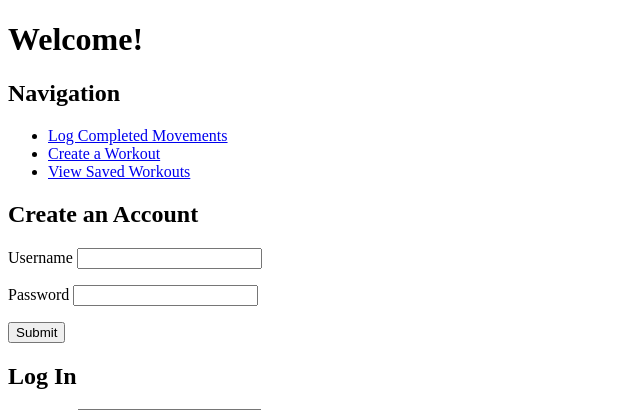
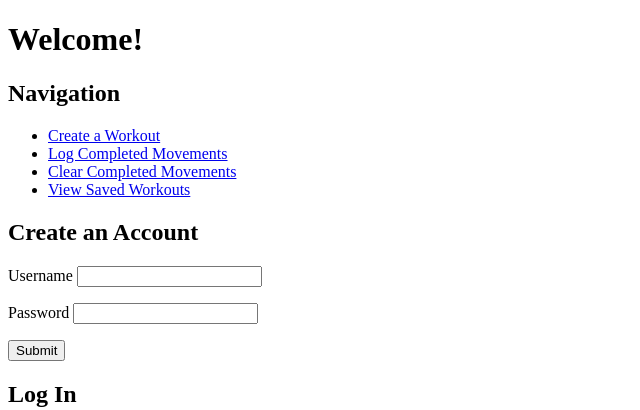
Before and after one commit to mollycstark/Pocket-Personal-Trainer, a Flask app: page / in a window 1280 px wide. Shown: the top 410 px of the page, without its empty margins (0-640 px from the left). Run offline with Flask 3, Linux system fonts and the light colour scheme.

Commit message:
FINISHED DEBUGGING LAST FEATURE WOOOOOOO

```diff
--- a/model.py
+++ b/model.py
@@ -120,7 +120,7 @@ class WorkoutMovement(db.Model):
     workout_id = db.Column(db.Integer, db.ForeignKey('workouts.workout_id'), nullable=False)
     movement_id = db.Column(db.Integer, db.ForeignKey('movements.movement_id'), nullable=False)
     sets = db.Column(db.Integer, nullable=True)
-    repetitions = db.Column(db.Integer, nullable=True)
+    reps = db.Column(db.Integer, nullable=True)
 
     workout = db.relationship("Workout", back_populates="workout_movements")
     movement = db.relationship("Movement", back_populates="workout_movements")
--- a/server.py
+++ b/server.py
@@ -78,6 +78,21 @@ def select_completed_movements():
     db.session.commit()
 
     return ('', 204)
+
+
+@app.route("/delete_completed_movements")
+def delete_completed_movements():
+    """User deletes completed movements."""
+
+    user = crud.get_user_by_username(session["user_username"])
+    users_completed_movements = crud.get_completed_movement_by_user(user)
+
+    for completed_movement in users_completed_movements:
+        crud.delete_completed_movement(completed_movement)
+
+    flash("Completed movements cleared.")
+
+    return render_template("delete_completed_movements.html")
 
 
 @app.route("/body_region")
@@ -170,13 +185,19 @@ def select_sets_reps():
     workout_movements = users_workout.workout_movements
 
     if request.args.get("num_sets"):
-        workout_movement = request.args.get("workout_movement")
+        workout_movement_id = request.args.get("workout_movement")
+        workout_movement = crud.get_workout_movement_by_id(workout_movement_id)
+
         num_sets = int(request.args.get("num_sets"))
+
         crud.update_workout_movement_sets(workout_movement, num_sets)
 
     elif request.args.get("num_reps"):
-        workout_movement = request.args.get("workout_movement")
+        workout_movement_id = request.args.get("workout_movement")
+        workout_movement = crud.get_workout_movement_by_id(workout_movement_id)
+
         num_reps = int(request.args.get("num_reps"))
+
         crud.update_workout_movement_reps(workout_movement, num_reps)
 
     return render_template("sets_reps.html", workout_movements=workout_movements)
--- a/templates/homepage.html
+++ b/templates/homepage.html
@@ -6,8 +6,9 @@
 
   <h2>Navigation</h2>
   <ul>
+    <li><a href="/body_region">Create a Workout</a></li>
     <li><a href="/completed_movements">Log Completed Movements</a></li>
-    <li><a href="/body_region">Create a Workout</a></li>
+    <li><a href="/delete_completed_movements">Clear Completed Movements</a></li>
     <li><a href="/view_workouts">View Saved Workouts</a></li>
   </ul>
 
```
Also changed, not shown: crud.py (+8 -1 lines), README.md.
